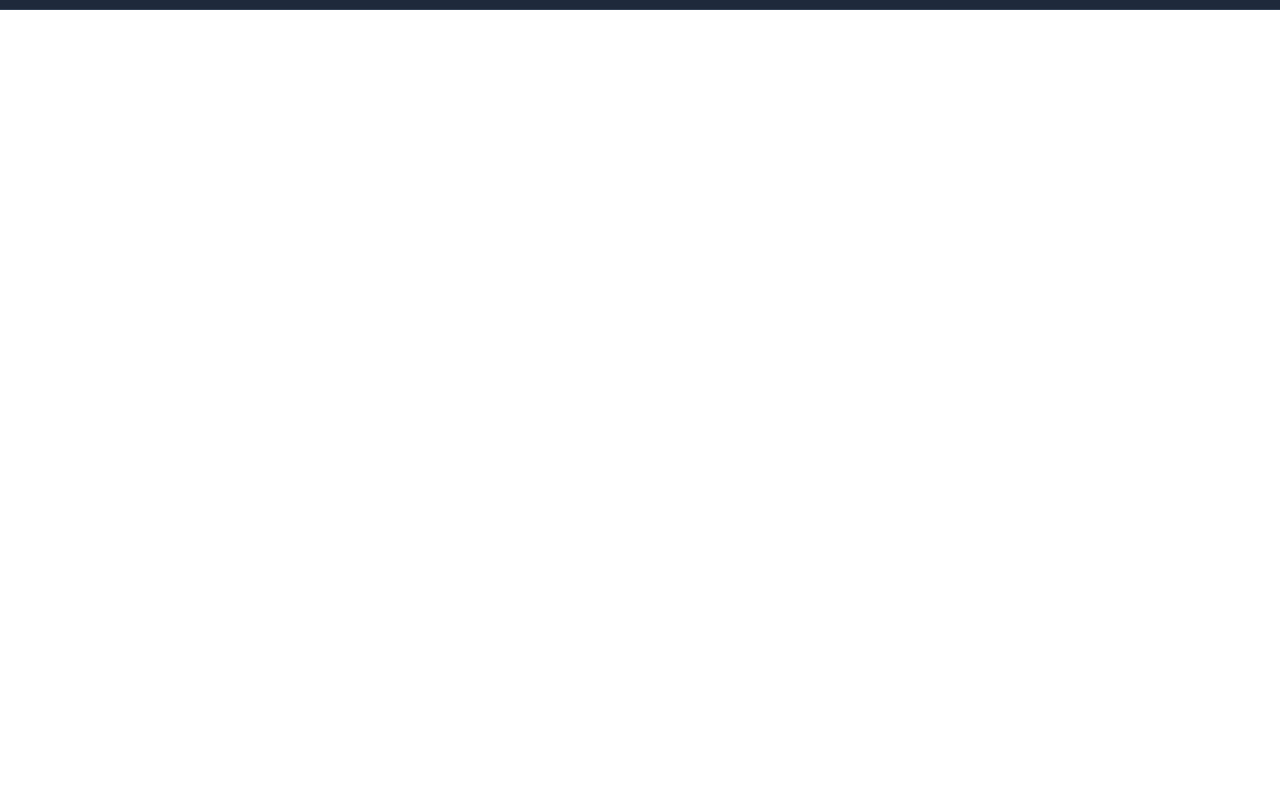
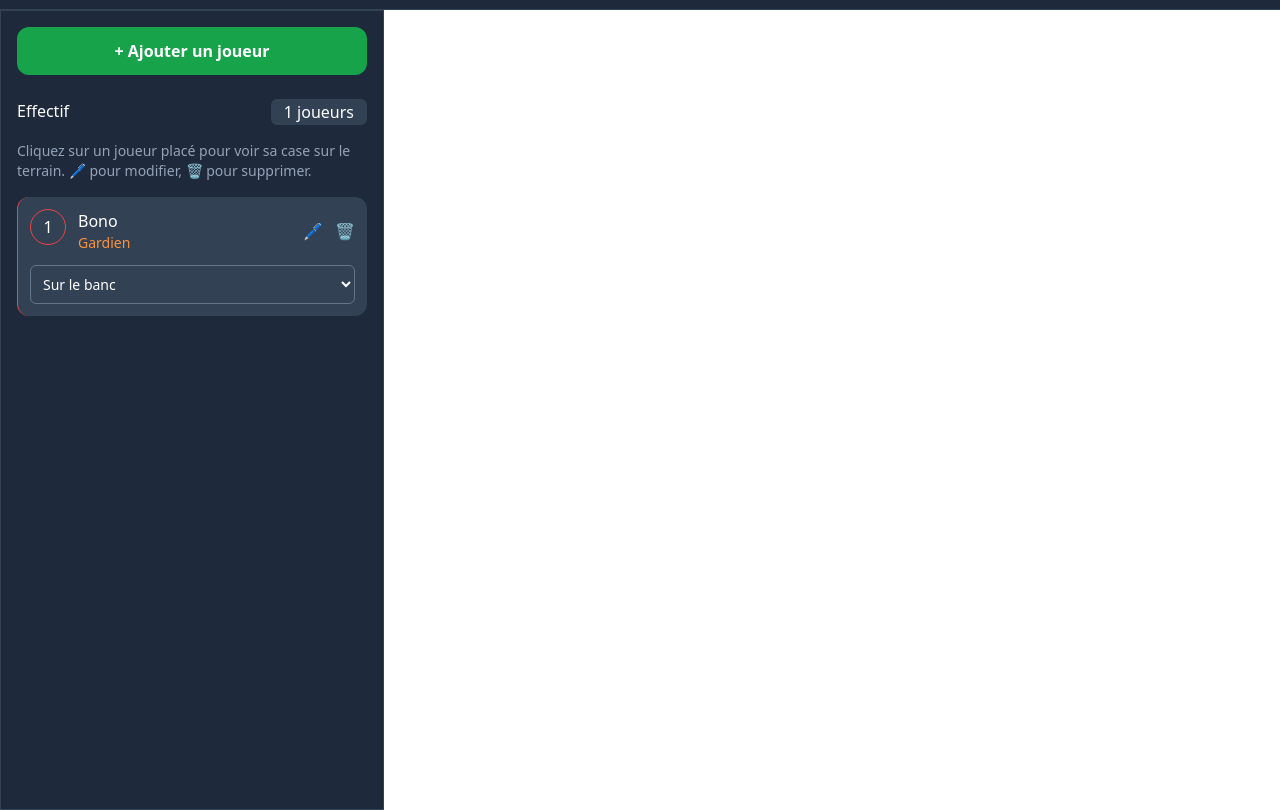
Before and after one commit to fsfatimabenilla/Tachkila-v2, a plain HTML site: page index.html in a window 1280 px wide. Shown: the part 64-874 px from the top of the page. Before the commit the page ends 800 px from the top, so only its background shows below. Drawn offline with nearby package versions, Linux system fonts and the light colour scheme.

Commit message:
Partie aside avec tailwind

```diff
--- a/index.html
+++ b/index.html
@@ -34,5 +34,42 @@
         <button  class="bg-slate-900 border border-slate-700">4-4-2</button>
     </div>
 </header>
+    <aside class="max-w-sm bg-slate-800 p-4 text-white border border-slate-700 h-screen">
+        <button class="rounded-xl bg-green-600 px-4 py-3 font-bold hover:bg-green-700 w-full">+ Ajouter un joueur </button>
+        <div class="flex justify-between mt-6">
+            <h3>Effectif</h3>
+            <p class="border border-slate-700 bg-slate-700 rounded-md px-3" >1 joueurs</p>
+        </div>
+        <p class="text-sm text-slate-400 mt-4">Cliquez sur un joueur placé pour voir sa case sur le terrain. 🖊️
+     pour modifier,  🗑️ pour supprimer.</p>
+
+     <div class="rounded-xl border-l border-red-500 bg-slate-700 p-3 mt-4">
+        <div class="flex gap-3">
+            <span class="rounded-full border border-red-500 h-9 w-9 flex  items-center justify-center">1</span>
+            <div class="flex-1">
+                <h3 class="">Bono</h3>
+                <p class="text-orange-400 text-sm">Gardien</p>
+            </div>
+                <button value="modifier">🖊️</button>
+                <button value="supprimer">🗑️</button>
+
+        </div>
+        <select class="mt-3 w-full rounded-md border border-slate-500 bg-slate-700 p-2 text-sm text-white">
+      <option>Sur le banc</option>
+      <option >GB - Gardien</option>
+      <option>DG - Défenseur gauche</option>
+      <option>DC - Défenseur central 1</option>
+      <option>DC - Défenseur central 2</option>
+      <option>DD - Défenseur droit</option>
+      <option>MG - Milieu gauche</option>
+      <option>MC - Milieu central 1</option>
+      <option>MC - Milieu central 2</option>
+      <option>MD - Milieu droit</option>
+      <option>BU - Buteur 1</option>
+      <option>BU - Buteur 2</option>
+        </select>
+     </div>
+    </aside>
+
 </body>
 </html>
```
